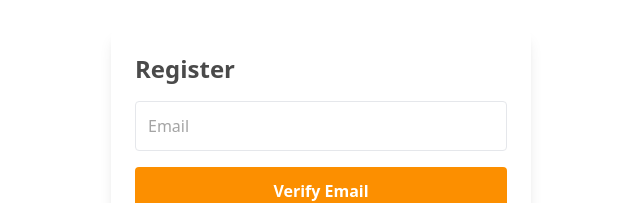
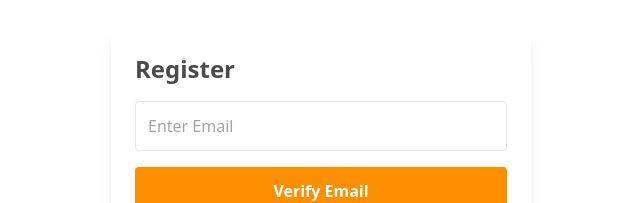
Before and after one commit to damodara2006/Project_SFS, a React (Vite) app in the folder frontend/: page /register in a window 1280 px wide. Shown: the part 286-489 px from the top of the page, without its empty margins (319-959 px from the left). Built offline with nearby package versions, Linux system fonts and the light colour scheme.

Commit message:
feat: update input placeholders for email, college, and name fields in Register component

```diff
--- a/frontend/src/components/Register.jsx
+++ b/frontend/src/components/Register.jsx
@@ -202,7 +202,7 @@ const Register = () => {
             type="email"
             value={email}
             onChange={handleemail}
-            placeholder="Email"
+            placeholder="Enter Email"
             disabled={emailVerified}
             required
             className="w-full p-3 border border-gray-200 rounded focus:outline-none focus:ring-2 focus:ring-[#fc8f00] text-[#4a4a4a]"
@@ -296,7 +296,7 @@ const Register = () => {
                     type="text"
                     value={form.college}
                     onChange={onChange}
-                    placeholder="College"
+                    placeholder="SPOC College"
                     className="w-full p-3 border border-gray-200 rounded focus:outline-none focus:ring-2 focus:ring-[#fc8f00] text-[#4a4a4a] mt-3"
                     aria-invalid={!!errors.college}
                   />
@@ -334,7 +334,7 @@ const Register = () => {
                     type="text"
                     value={form.name}
                     onChange={onChange}
-                    placeholder="SPOC Name"
+                    placeholder="Evaluator Name"
                     className="w-full p-3 border border-gray-200 mb-3 rounded focus:outline-none focus:ring-2 focus:ring-[#fc8f00] text-[#4a4a4a] "
                     aria-invalid={!!errors.name}
                   />
```
